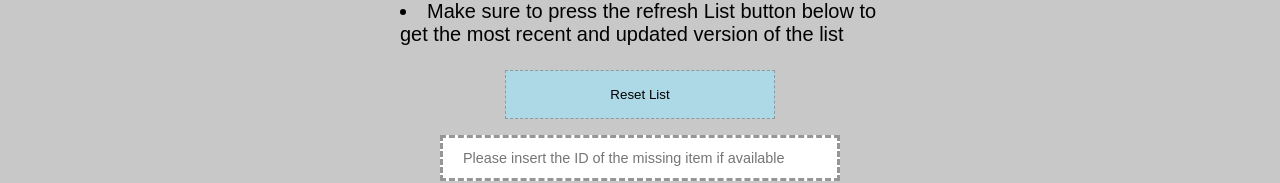
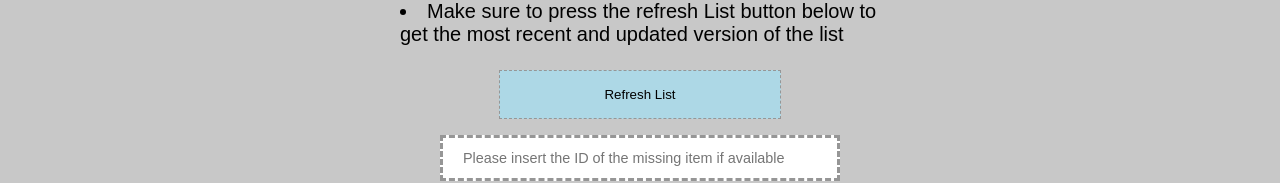
Before and after one commit to mrjeff716/digital-lost-and-found, a React (Vite) app: page / in a window 1280 px wide. Shown: the part 477-660 px from the top of the page. Built offline with nearby package versions, Linux system fonts and the light colour scheme; a web font is replaced by a local one.

Commit message:
change the reset list button to refresh list

```diff
--- a/lost-and-found-tracker/components/Main.jsx
+++ b/lost-and-found-tracker/components/Main.jsx
@@ -62,7 +62,7 @@ export default function Main() {
         Make sure to press the refresh List button below to get the most recent and updated version of the list
       </li>
 
-      <button className="reset-list-button" onClick={resetList}>Reset List</button>
+      <button className="reset-list-button" onClick={resetList}>Refresh List</button>
 
       <input onChange={(e) => {search(e)}} className="search" type="tel" placeholder="Please insert the ID of the missing item if available" />
 
```
